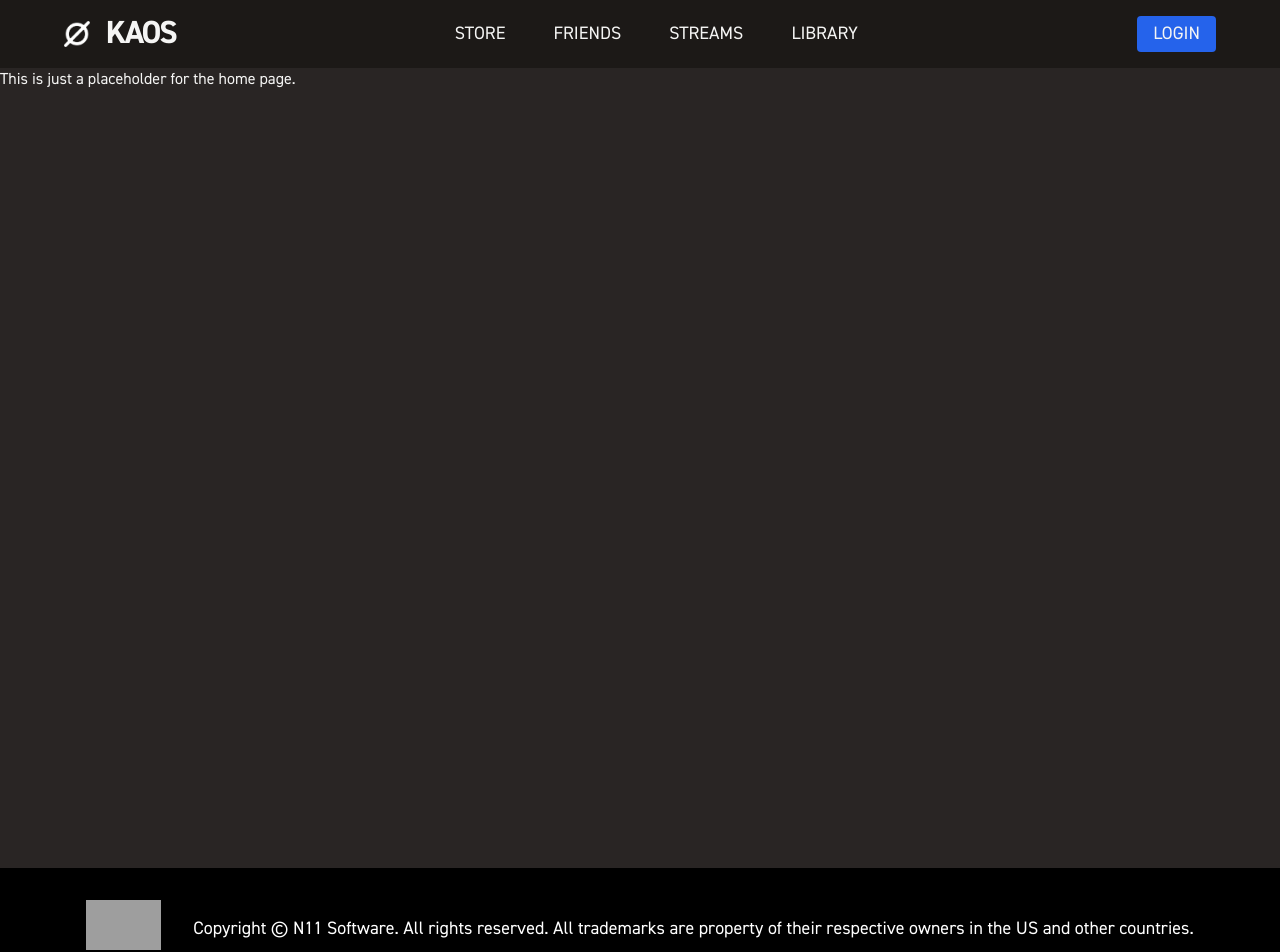
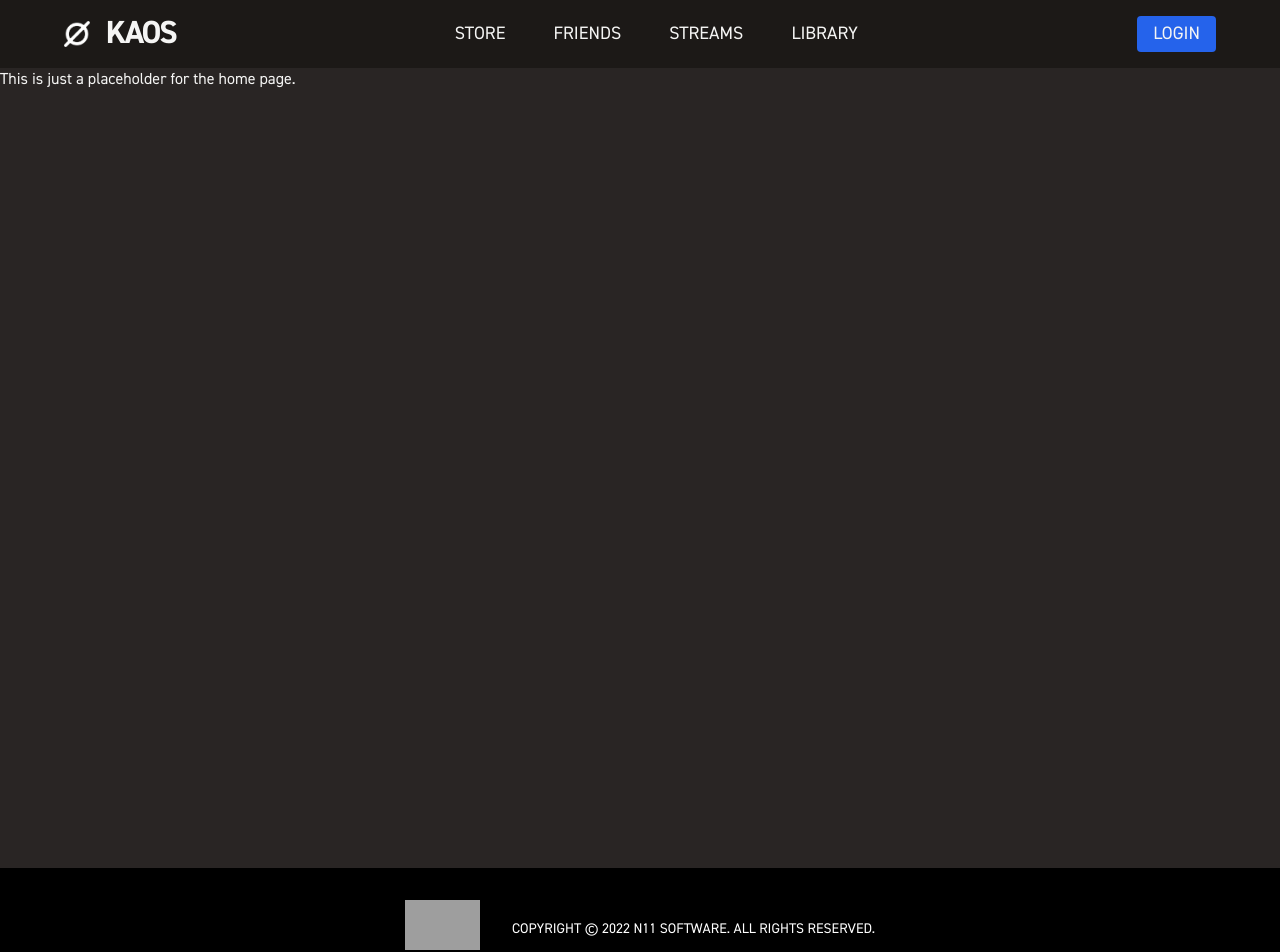
Before and after one commit to N11Software/kaos-web, a Next.js app: page / in a window 1280 px wide. Shown: the top 952 px of the page. Built offline with nearby package versions, Linux system fonts and the light colour scheme; grey boxes are pictures that could not be loaded.

Commit message:
footer: Make copyright text caps and smaller
Signed-off-by: Ariston Lorenzo <aristonl@n11software.com>

```diff
--- a/mods/Layout/Footer.tsx
+++ b/mods/Layout/Footer.tsx
@@ -5,7 +5,7 @@ let Footer = () => {
     <a href="https://n11software.com">
       <Image src="/images/N11-Logo-Alternate-Transparent.png" width={75} height={50} />
     </a>
-    <p className="text-white text-lg text-center">Copyright © N11 Software. All rights reserved. All trademarks are property of their respective owners in the US and other countries.</p>
+    <p className="text-white text-lg text-center" id="copyrightFooter">COPYRIGHT © 2022 N11 SOFTWARE. ALL RIGHTS RESERVED.</p>
   </footer>
 }
 
--- a/styles/globals.css
+++ b/styles/globals.css
@@ -95,3 +95,8 @@
 a#navbarLinks {
   font-size: 18px;
 }
+
+#copyrightFooter {
+	font-style: 500;
+	font-size: 14px;
+}
```
